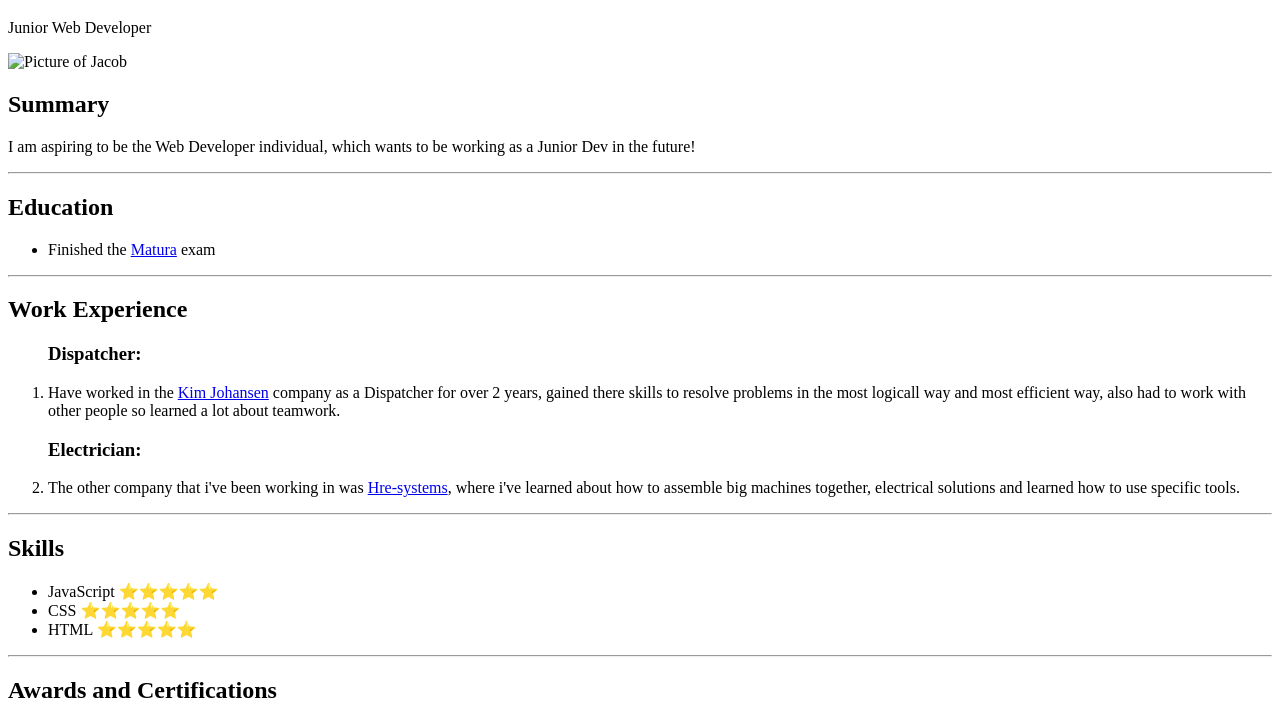
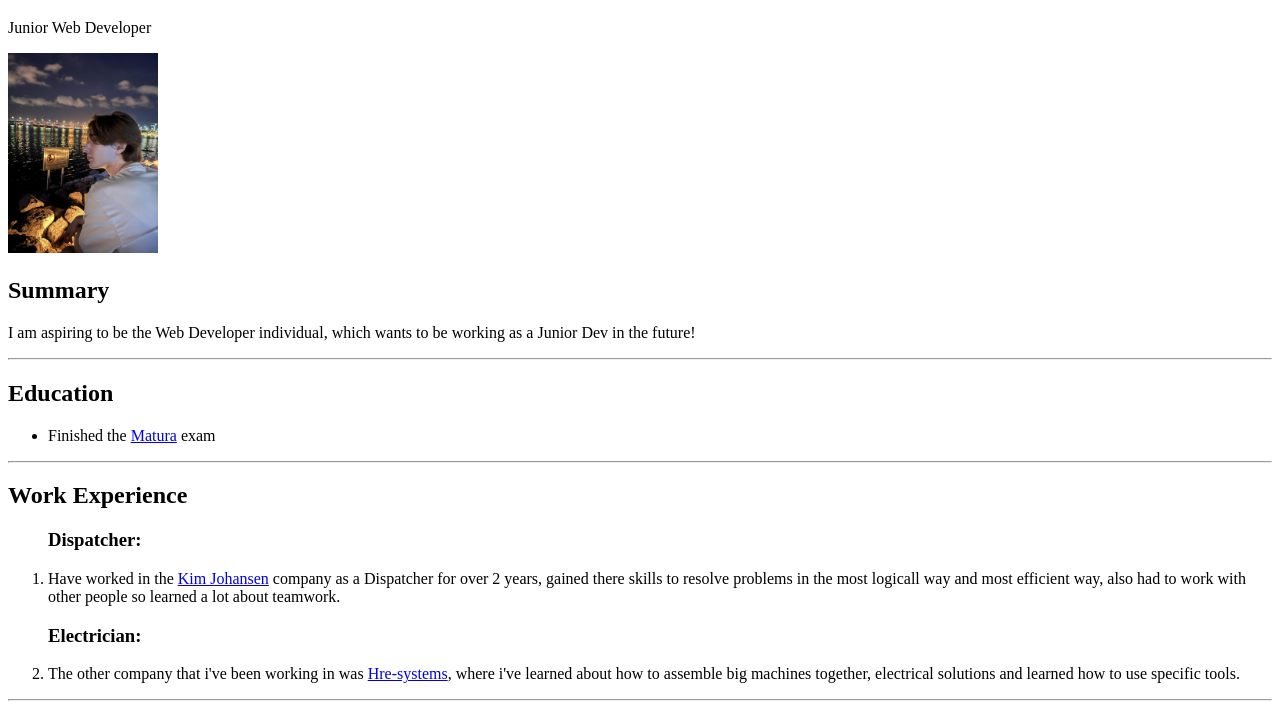
Before and after one commit to oizzoo/Capstone-project-1, a plain HTML site: page index.html in a window 1280 px wide. Shown: the part 61-779 px from the top of the page. Drawn offline with Linux system fonts and the light colour scheme.

Commit message:
Add files via upload

```diff
--- a/index.html
+++ b/index.html
@@ -8,7 +8,7 @@
 <body>
     <h1>Jakub Stożek</h1>
     <p>Junior Web Developer</p>
-    <img src="../Pictures/Jakub.jpg" alt="Picture of Jacob" height="200px"/>
+    <img src="./assets/Pictures/Jakub.jpg" alt="Picture of Jacob" height="200px"/>
 
     <h2>Summary</h2>
     <p>I am aspiring to be the Web Developer individual, which wants to be working as a Junior Dev in the future!</p>
```
